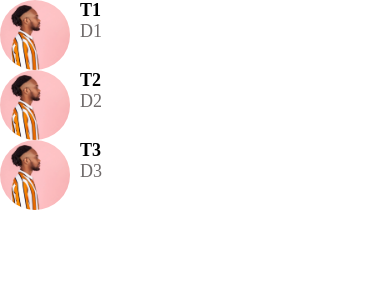
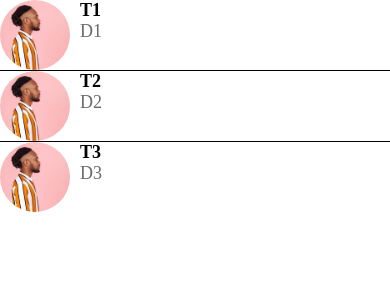
Before and after one commit to zahid2022skipq/ecommerceapp, a React Native app: screen / in a window 390 px wide. Shown: the top 300 px of the page. Built offline with nearby package versions, Linux system fonts and the light colour scheme.

Commit message:
added styles to our separator view

```diff
--- a/app/screens/MessagesScreen.js
+++ b/app/screens/MessagesScreen.js
@@ -45,7 +45,9 @@ function MessagesScreen(props) {
             image={item.image}
           />
         )}
-        ItemSeparatorComponent={() => <View />}
+        ItemSeparatorComponent={() => (
+          <View style={{ width: "100%", height: 1, backgroundColor: "#000" }} />
+        )}
       />
     </Screen>
   );
```
